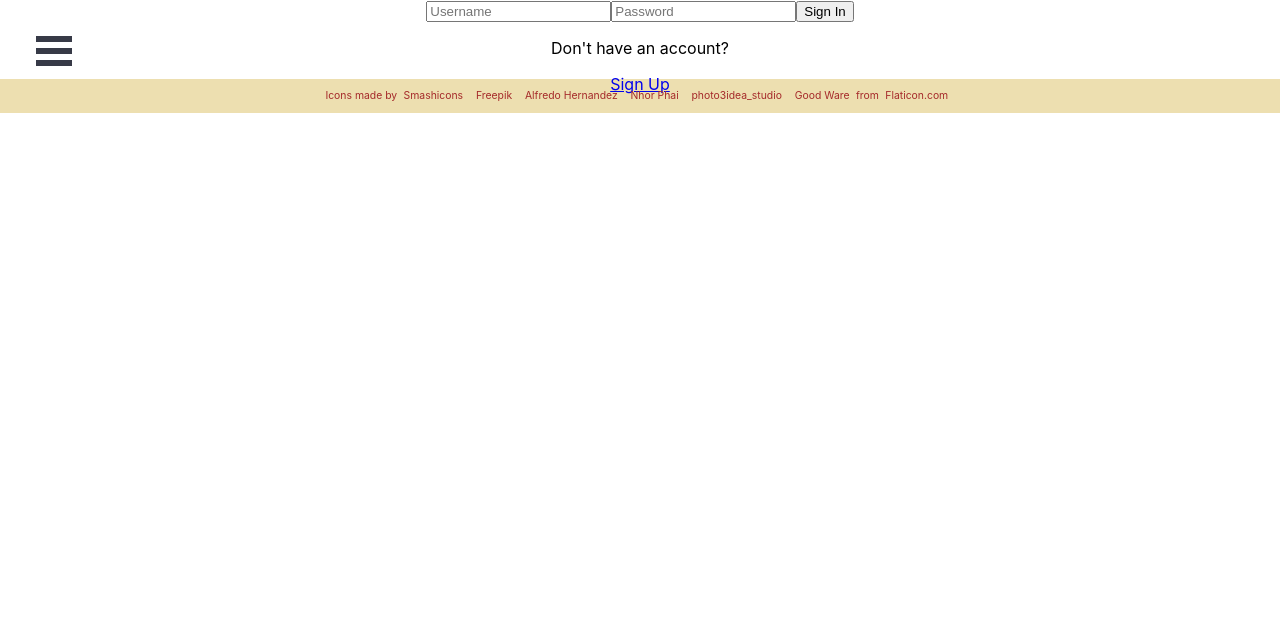
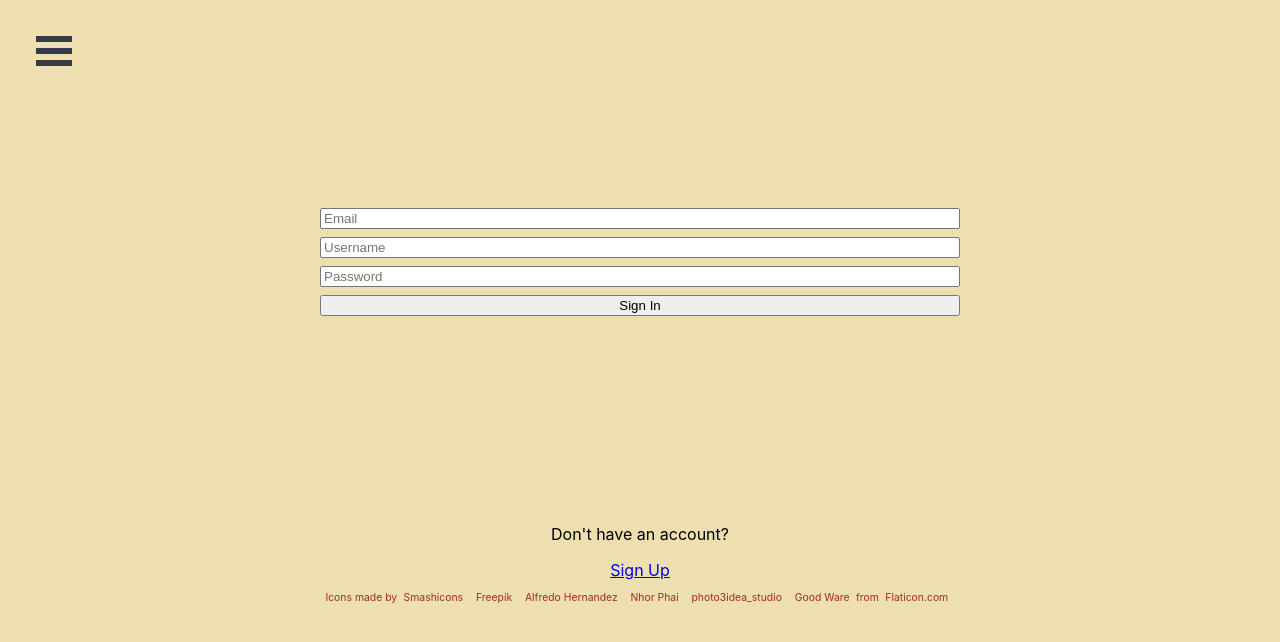
Before and after one commit to BuildWeek-Secret-Family-Recipes/Front-End, a React (Create React App) app: page /api/login in a window 1280 px wide. Shown: the top 642 px of the page. Built offline with nearby package versions, Linux system fonts and the light colour scheme.

Commit message:
Some styles on reg., login components, added email to initial user state

```diff
--- a/src/App.css
+++ b/src/App.css
@@ -2,6 +2,19 @@
   text-align: center;
 }
 
+form {
+  margin: 13rem 20rem;
+  display: flex;
+  flex-direction: column;
+}
+
+input {
+  margin-bottom: 0.5rem;
+}
+
+.reg {
+  margin-top: 0;
+}
 
 /* Burger Menu */
 
@@ -56,6 +69,10 @@
   background: rgba(0, 0, 0, 0.3);
 }
 
+.footer {
+  margin-top: 1rem;
+}
+
 :root {
   --primary-color: #654F3B;
   --secondary-color: #9C976A;
--- a/src/components/pages/Footer.js
+++ b/src/components/pages/Footer.js
@@ -2,7 +2,7 @@ import React from 'react'
 
 function Footer() {
     return (
-        <div class="footer icon-credit">
+        <div className="footer icon-credit">
             <p>Icons made by
                 <a href="https://www.flaticon.com/authors/smashicons" title="Smashicons">
                 Smashicons
--- a/src/components/user/Login.js
+++ b/src/components/user/Login.js
@@ -5,9 +5,9 @@ import { authUser } from '../../actions/auth';
 
 function Login(props) {
     const [userData, setUserData] = useState({
-        id: '',
         username: '',
-        password: ''
+        password: '',
+        email: ''
     })
 
     const handleChange = e => {
@@ -25,6 +25,14 @@ function Login(props) {
     return (
         <Fragment>
             <form onSubmit={handleSubmit}>
+                <input
+                    type='text'
+                    className='input'
+                    name='email'
+                    placeholder='Email'
+                    value={userData.email}
+                    onChange={handleChange}
+                />
                 <input
                     type='text'
                     className='input'
@@ -57,6 +65,7 @@ function mapStateToProps(state) {
     return {
         username: state.username,
         password: state.password,
+        email: state.email,
         error: state.errorMsg
     }
 }
--- a/src/components/user/Register.js
+++ b/src/components/user/Register.js
@@ -5,9 +5,9 @@ import { registerUser } from '../../actions/auth';
 
 function Register(props) {
     const [newUser, setNewUser] = useState({
-        id: '',
         username: '',
-        password: ''
+        password: '',
+        email: ''
     })
 
     const handleChange = e => {
@@ -25,6 +25,14 @@ function Register(props) {
     return (
         <Fragment>
             <form onSubmit={handleSubmit}>
+                <input
+                    type='text'
+                    className='input'
+                    name='email'
+                    placeholder='Email'
+                    value={newUser.email}
+                    onChange={handleChange}
+                />
                 <input
                     type='text'
                     className='input'
@@ -57,6 +65,7 @@ function mapStateToProps(state) {
     return {
         username: state.username,
         password: state.password,
+        email: state.email,
         error: state.errorMsg
     }
 }
--- a/src/index.css
+++ b/src/index.css
@@ -5,6 +5,7 @@ body {
     sans-serif;
   -webkit-font-smoothing: antialiased;
   -moz-osx-font-smoothing: grayscale;
+  background: #EDDFB0;
 }
 
 code {
@@ -14,11 +15,11 @@ code {
 
 .icon-credit {
   display: flex;
+  justify-content: flex-end;
   align-items: flex-end;
   justify-content: center;
   font-size: 0.65rem;
   color: brown;
-  background-color: #EDDFB0
 }
 
 .icon-credit a {
--- a/src/reducers/auth.js
+++ b/src/reducers/auth.js
@@ -10,9 +10,9 @@ import {
 
 const initialState = {
     user: {
-        id: null,
         username: '',
         password: '',
+        email: ''
     },
     errorMsg: null
 }
```
